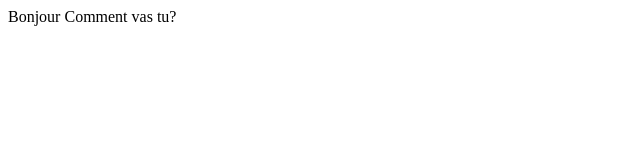
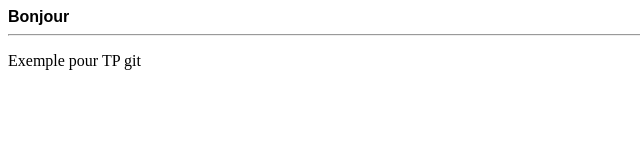
Before and after one commit to trannois/tpgitl2, a plain HTML site: page index.html in a window 1280 px wide. Shown: the whole page, without its empty margins (0-640 px from the left). Drawn offline with Linux system fonts and the light colour scheme.

Commit message:
clean exemple

```diff
--- a/index.html
+++ b/index.html
@@ -1,4 +1,15 @@
-<entete class="bleu">
- Bonjour
-</entete>
-Comment vas tu?
+<html>
+<head>
+<link rel="stylesheet" href="style.css">
+<title>index</title>
+</head>
+<body>
+  <entete>
+   Bonjour
+  </entete>
+  <hr/>
+  <p class="intro">
+    Exemple pour TP git
+  </p>
+</body>
+</html>
--- a/style.css
+++ b/style.css
@@ -1,3 +1,11 @@
-h1 {
- color: red ;
+hr {
+ color: blue;
 }
+
+entete {
+  font-family: Arial, Helvetica, sans-serif;
+  font-weight: bold;
+}
+
+.intro {
+}
```
Also changed, not shown: page.html (deleted, +0 -2 lines).
